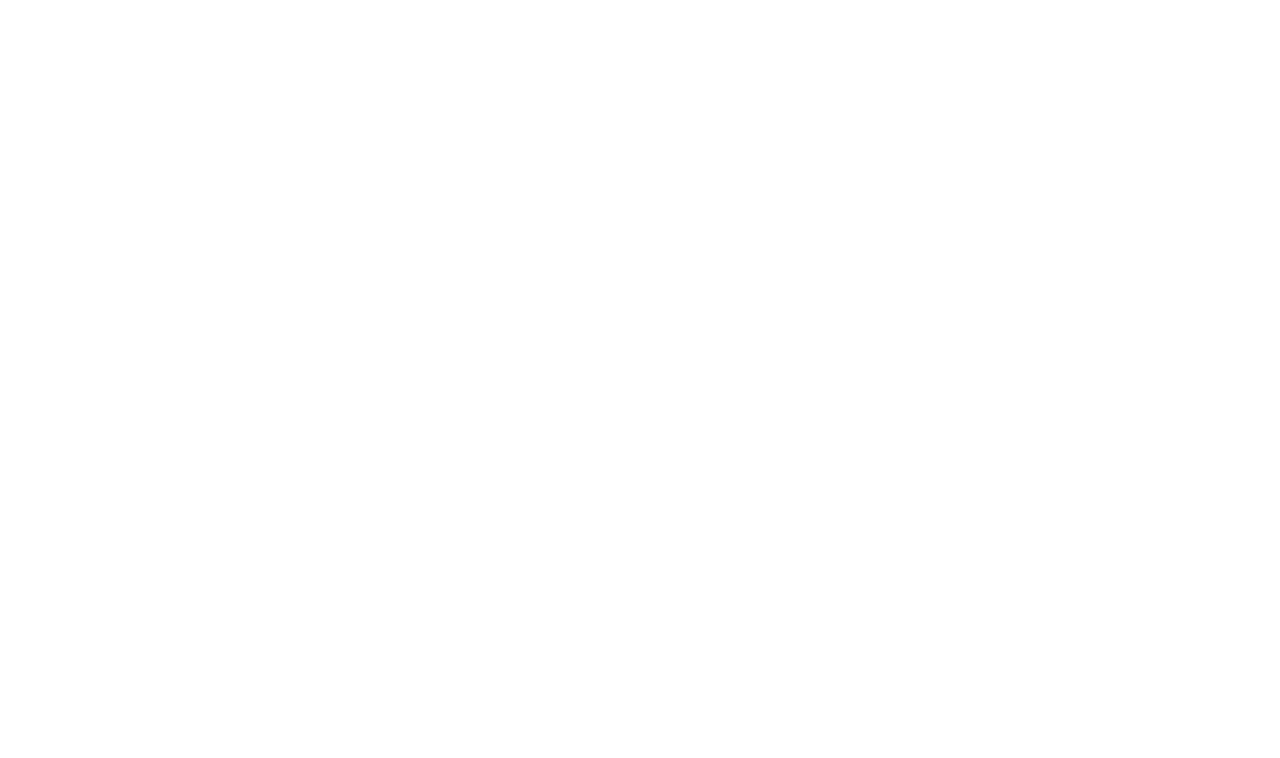
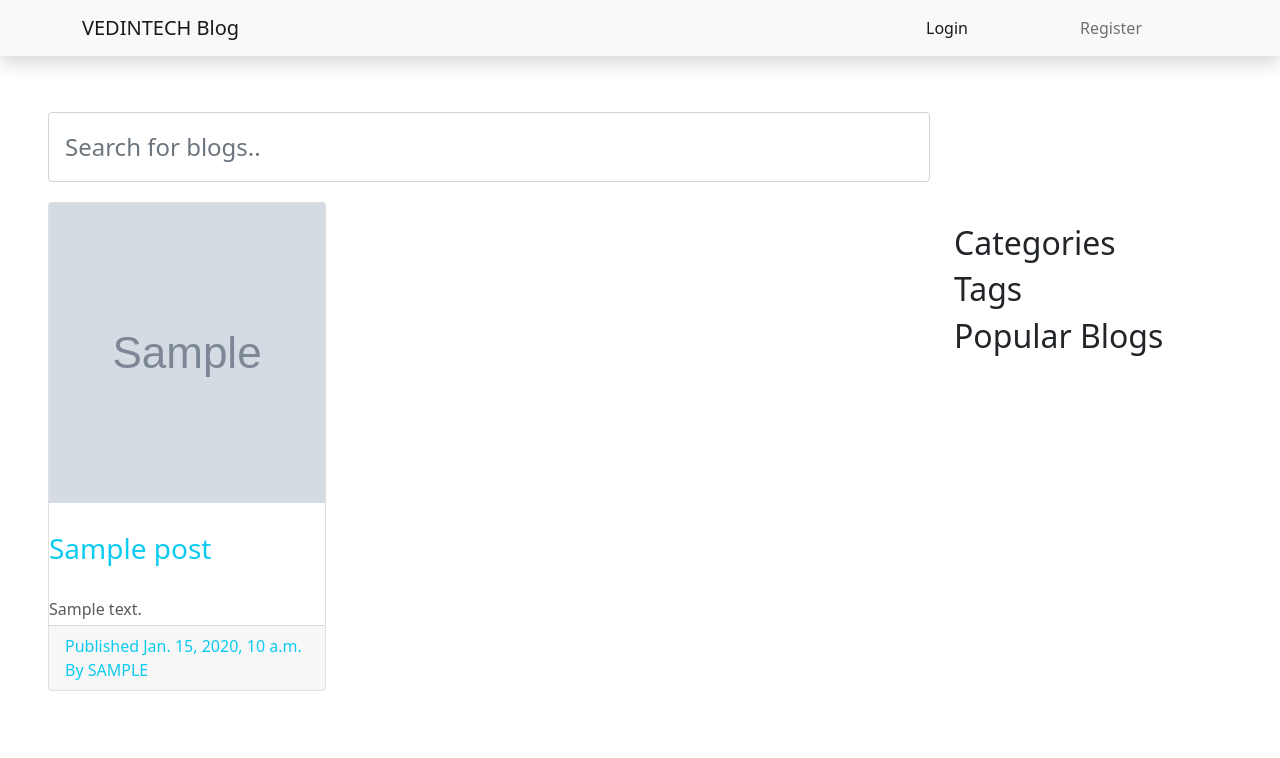
Before and after one commit to vedintech007/advanced-blogging-website, a Django app: page / in a window 1280 px wide. Before the commit the part shown is empty. Shown: the top 758 px of the page. Run offline with Django 3.2, Linux system fonts and the light colour scheme; tables that the repository leaves empty hold one stand-in row (values such as "Sample post"); grey boxes marked "Sample" are stand-in pictures; some libraries are stand-ins or nearby versions.

Commit message:
Design homepage interface

```diff
--- a/blog/models.py
+++ b/blog/models.py
@@ -17,6 +17,7 @@
     )
 
     title = models.CharField(max_length=250)
+    cover_image = models.ImageField(upload_to="img/post_cover_images", null=True)
     slug = models.SlugField(max_length=250, unique_for_date='publish')
     author = models.ForeignKey(
         User, on_delete=models.CASCADE, related_name='blog_posts')
--- a/config/settings.py
+++ b/config/settings.py
@@ -133,9 +133,9 @@
 
 STATICFILES_DIRS = [BASE_DIR / 'static']
 
-# MEDIA_URLS = '/media/'
+MEDIA_URL = '/media/'
 
-# STATIC_ROOT = BASE_DIR / 'staticfiles'
+STATIC_ROOT = BASE_DIR / 'staticfiles'
 
 
 # Default primary key field type
--- a/config/urls.py
+++ b/config/urls.py
@@ -16,7 +16,14 @@
 from django.contrib import admin
 from django.urls import path, include
 
+from django.conf import settings
+from django.conf.urls.static import static
+
 urlpatterns = [
     path('admin/', admin.site.urls),
     path('', include('blog.urls', namespace='blog')),
 ]
+
+if settings.DEBUG:
+    urlpatterns += static(settings.MEDIA_URL, document_root=settings.MEDIA_ROOT)
+    urlpatterns += static(settings.STATIC_URL, document_root=settings.STATIC_ROOT)
--- a/static/css/style.css
+++ b/static/css/style.css
@@ -0,0 +1,9 @@
+.cover-image {
+	background-size: cover;
+	background-position: center;
+	background-repeat: no-repeat;
+	background-color: aqua;
+
+	width: 100%;
+	height: 300px;
+}
--- a/templates/blog/base.html
+++ b/templates/blog/base.html
@@ -2,6 +2,7 @@
 {% load crispy_forms_tags %}
 <!DOCTYPE html>
 <html lang="en">
+
 	<head>
 		<meta charset="UTF-8">
 		<meta http-equiv="X-UA-Compatible" content="IE=edge">
@@ -10,12 +11,18 @@
 		<link rel="stylesheet" href="{% static 'css/style.css' %}">
 		<title>{% block title %}{% endblock title %}</title>
 	</head>
+
 	<body>
 
+		{% include "blog/partials/navbar.html" %}
+
+		<div class="container-fluid p-5">
 			{% block content %}
 
 			{% endblock content %}
+		</div>
 
 		<script src="{% static 'js/bootstrap.bundle.min.js' %}"></script>
 	</body>
+
 </html>
--- /dev/null
+++ b/templates/blog/partials/navbar.html
@@ -0,0 +1,80 @@
+<!-- Navbar -->
+{% if user.is_authenticated %}
+<nav class="navbar navbar-expand-lg navbar-light bg-light sticky-top shadow">
+	<div class="container">
+		<a class="navbar-brand" href="#">
+			<span class="text-info"><i class="bi bi-vinyl"></i></span>
+			<span>VEDINTECH Blog</span></a>
+		<button class="navbar-toggler border-none text-dark rounded-pill" type="button" data-bs-toggle="collapse"
+			data-bs-target="#navbarSupportedContent" aria-controls="navbarSupportedContent" aria-expanded="false"
+			aria-label="Toggle navigation">
+			<span class="navbar-toggler-icon"></span>
+		</button>
+		<div class="collapse navbar-collapse" id="navbarSupportedContent">
+			<ul class="navbar-nav m-auto">
+
+				<!-- <li class="nav-item">
+					<a class="nav-link active" aria-current="page" href="#">Home</a>
+				</li> -->
+
+				<li class="nav-item">
+					<a class="nav-link active" aria-current="page" href="#">Blogs</a>
+				</li>
+
+				<li class="nav-item">
+					<a class="nav-link " aria-current="page" href="#">Contact Us</a>
+				</li>
+
+				<li class="nav-item dropdown me-auto">
+					<a class="nav-link dropdown-toggle" href="#" id="navbarDropdown" role="button"
+						data-bs-toggle="dropdown" aria-expanded="false">
+						Admin Links
+					</a>
+					<ul class="dropdown-menu" aria-labelledby="navbarDropdown">
+						<li><a class="dropdown-item" href="#">My Blogs</a></li>
+						<li><a class="dropdown-item" href="#">Write Blog</a></li>
+						<li><a class="dropdown-item" href="#">Category & Tags</a></li>
+						<li>
+							<hr class="dropdown-divider">
+						</li>
+						<li><a class="dropdown-item" href="#">Profile</a></li>
+						<li><a class="dropdown-item" href="#">Change Password</a></li>
+						<li><a class="dropdown-item" href="#">Reset Password</a></li>
+						<li><a class="dropdown-item" href="#">Logout</a></li>
+					</ul>
+				</li>
+
+
+			</ul>
+
+		</div>
+	</div>
+</nav>
+
+{% else %}
+<nav class="navbar navbar-expand-lg navbar-light bg-light sticky-top shadow">
+	<div class="container">
+		<a class="navbar-brand" href="#">
+			<span class="text-info"><i class="bi bi-vinyl"></i></span>
+			<span>VEDINTECH Blog</span></a>
+		<button class="navbar-toggler border-none text-dark rounded-pill" type="button" data-bs-toggle="collapse"
+			data-bs-target="#navbarSupportedContent" aria-controls="navbarSupportedContent" aria-expanded="false"
+			aria-label="Toggle navigation">
+			<span class="navbar-toggler-icon"></span>
+		</button>
+		<div class="collapse navbar-collapse" id="navbarSupportedContent">
+			<ul class="navbar-nav ms-auto">
+				<li class="nav-item mx-5">
+					<a class="nav-link active" aria-current="page" href="#">Login</a>
+				</li>
+
+				<li class="nav-item mx-5">
+					<a class="nav-link" aria-current="page" href="#">Register</a>
+				</li>
+			</ul>
+
+		</div>
+	</div>
+</nav>
+{% endif %}
+<!-- end Nav -->
--- /dev/null
+++ b/templates/blog/partials/sidebar.html
@@ -0,0 +1,7 @@
+<div class="my-5">
+	<h2>Categories</h2>
+
+	<h2>Tags</h2>
+
+	<h2>Popular Blogs</h2>
+</div>
--- a/templates/blog/post/index.html
+++ b/templates/blog/post/index.html
@@ -1,6 +1,36 @@
 {% extends "blog/base.html" %}
+{% load static %}
 {% block title %}Blog Home Page{% endblock title %}
 
 {% block content %}
+<div class="row">
+	<div class="col-lg-9 col-md-12 my-1">
+		<input class="form-control my-1 p-3 fs-4" type="search" placeholder="Search for blogs..">
+		<div class="row">
+			{% for post in posts %}
+			<div class="col-md-6 col-lg-4 col-xl-4 col-xxl-3 my-3">
+				<div class="card">
+					<div class="card-image">
+						<img class="img-fluid cover-image" src="{{ post.cover_image.url }}" alt="{{ post.title }}'s blog cover image">
+					</div>
+					<div class="card-title my-4">
+						<a class="text-decoration-none text-info fs-3 fw-light" href="{{post.get_absolute_url}}">{{ post.title }}</a>
+					</div>
+					<div class="card-text lh-lg opacity-75">
+						{{post.body|safe|truncatewords:22}}
+					</div>
+					<div class="card-footer text-info">
+						Published {{ post.publish }}<br> By {{ post.author|upper }}
+					</div>
+				</div>
+			</div>
+			{% endfor %}
+		</div>
 
+	</div>
+
+	<div class="col-3 my-5 pt-4 d-none d-lg-block">
+		{% include "blog/partials/sidebar.html" %}
+	</div>
+</div>
 {% endblock content %}
```
Also changed, not shown: img/post_cover_images/about-03.jpg (added), img/post_cover_images/coolVibes.jpeg (added), img/post_cover_images/img-01.jpg (added), img/post_cover_images/img-02.jpg (added), img/post_cover_images/img-04.jpg (added). Lines whose indentation alone changed are shown as unchanged.
